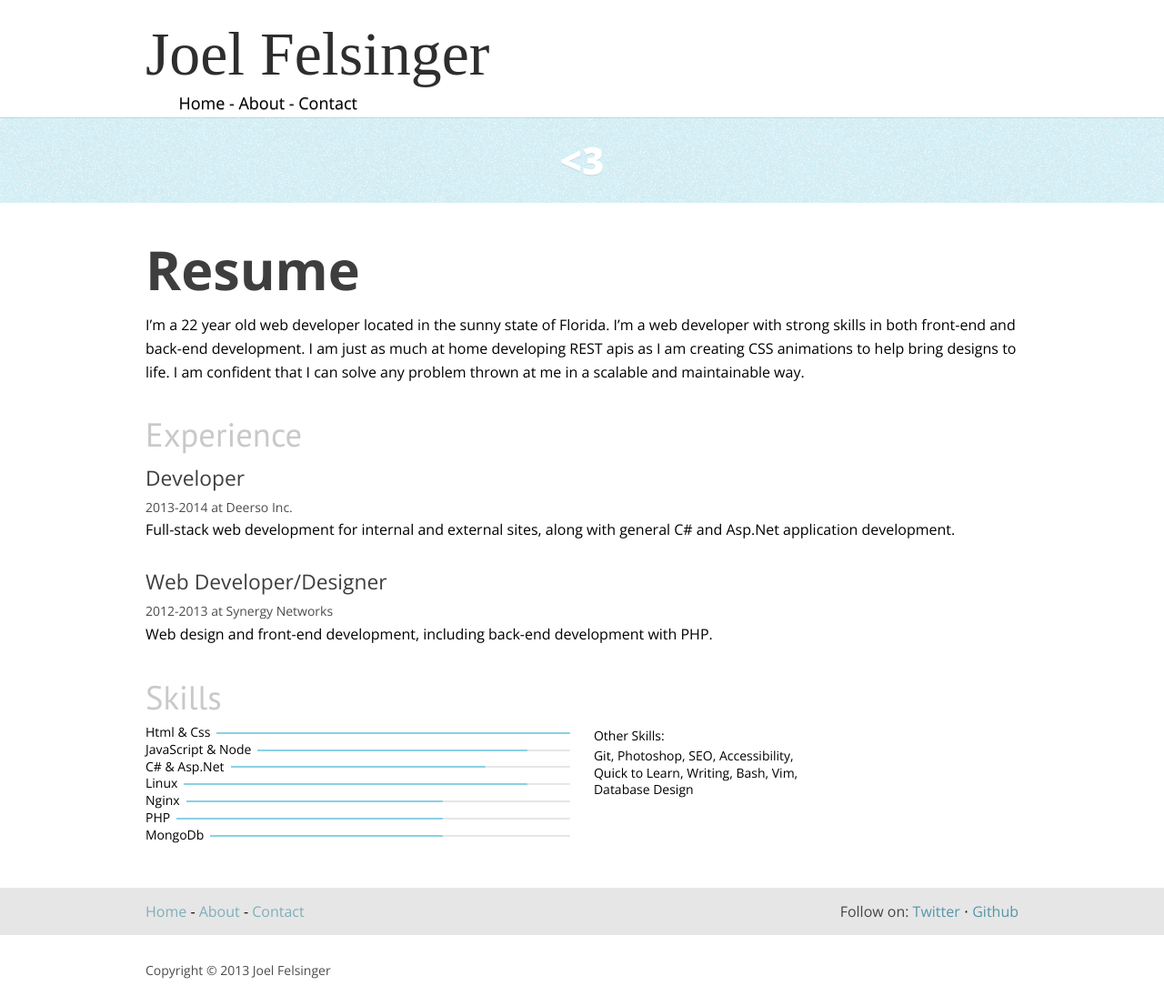
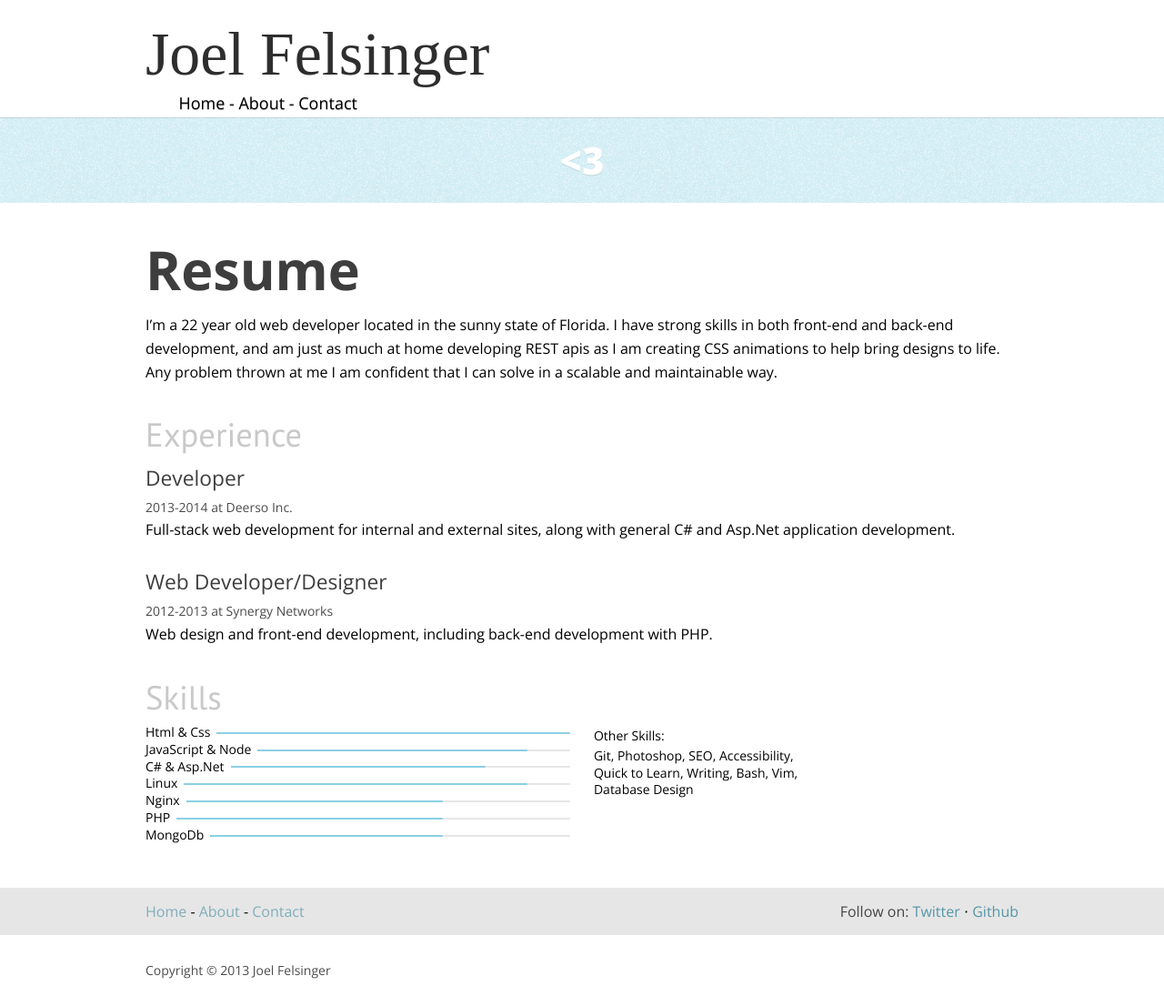
Before and after one commit to jfelsinger/joelfredrick.com, a Jekyll site: the page built from resume.markdown, in a window 1280 px wide. Shown: the whole page at 91% size. Built offline with Jekyll 4.4.1, drawn with Linux system fonts in a browser that asks for light colours; nearby versions of some CDN libraries; some web fonts are replaced; Markdown is read by kramdown in place of the engine named in the settings.

Commit message:
Wording fixes

```diff
--- a/resume.markdown
+++ b/resume.markdown
@@ -5,10 +5,10 @@ title: Resume
 
 <h1 class="print__hidden">Resume</h1>
 
-I'm a 22 year old web developer located in the sunny state of Florida. I'm a web developer
-with strong skills in both front-end and back-end development. I am just as much at home
-developing REST apis as I am creating CSS animations to help bring designs to life. I am
-confident that I can solve any problem thrown at me in a scalable and maintainable way.
+I'm a 22 year old web developer located in the sunny state of Florida. I have strong skills
+in both front-end and back-end development, and am just as much at home developing REST apis
+as I am creating CSS animations to help bring designs to life. Any problem thrown at me I
+am confident that I can solve in a scalable and maintainable way.
 
 
 ### Experience
```
